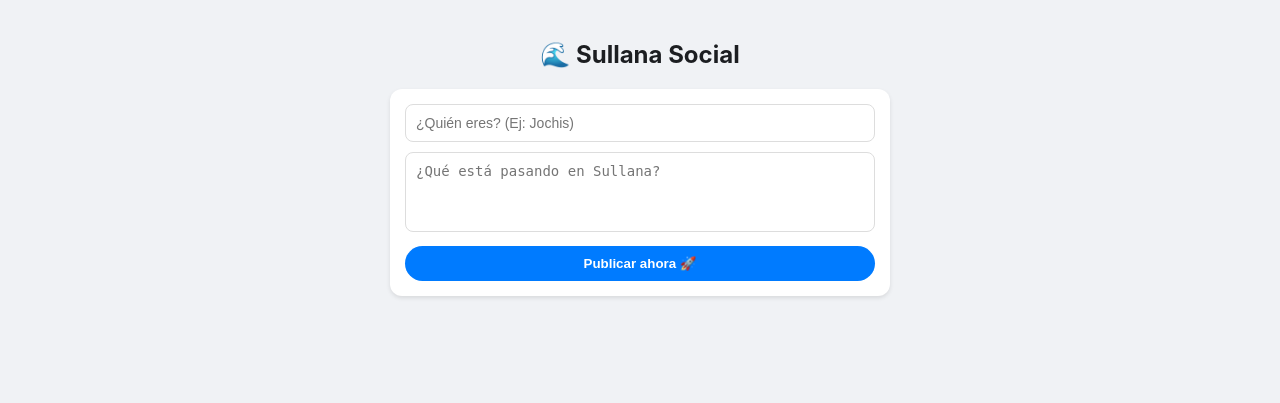
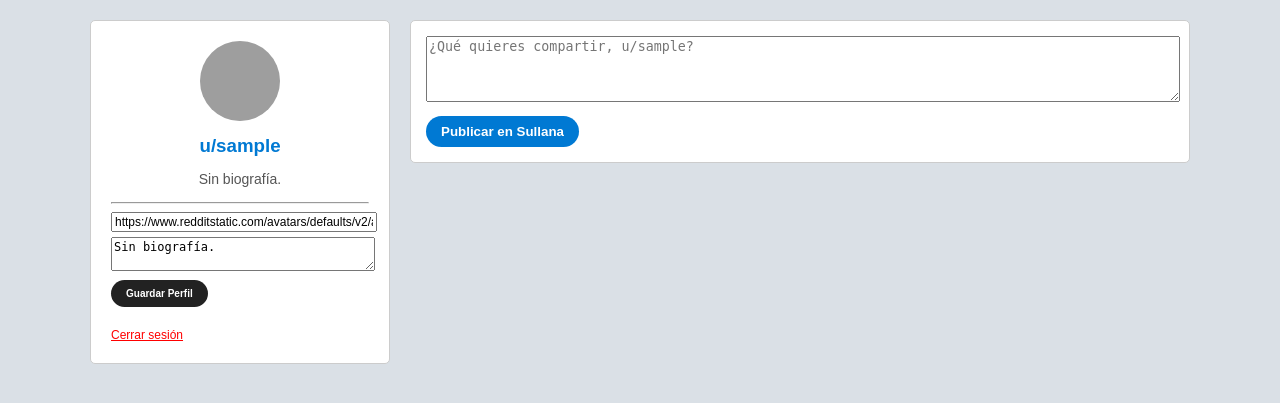
Before and after one commit to valentino16camacho-star/V-ctor-Social-V2, a Flask app: page / in a window 1280 px wide. Shown: the top 403 px of the page. Run offline with Flask 3, Linux system fonts and the light colour scheme; the visitor is signed in with stand-in values (Sample User, id 1); some libraries are stand-ins or nearby versions; grey boxes are pictures that could not be loaded.

Commit message:
index.html

```diff
--- a/templates/index.html
+++ b/templates/index.html
@@ -3,91 +3,81 @@
 <head>
     <meta charset="UTF-8">
     <meta name="viewport" content="width=device-width, initial-scale=1.0">
-    <title>Sullana Social V2</title>
+    <title>Sullana Reddit</title>
     <script src="https://cdn.socket.io/4.7.2/socket.io.min.js"></script>
     <style>
-        :root {
-            --primary: #007bff;
-            --bg: #f0f2f5;
-            --card: #ffffff;
-            --text: #1c1e21;
-        }
-        body {
-            font-family: -apple-system, BlinkMacSystemFont, "Segoe UI", Roboto, sans-serif;
-            background-color: var(--bg);
-            color: var(--text);
-            margin: 0; padding: 20px;
-            display: flex; flex-direction: column; align-items: center;
-        }
-        .container { width: 100%; max-width: 500px; }
+        :root { --reddit-blue: #0079D3; --bg: #DAE0E6; }
+        body { font-family: sans-serif; background: var(--bg); margin: 0; display: flex; justify-content: center; }
 
-        /* Caja de publicación */
-        .publisher {
-            background: var(--card); padding: 15px; border-radius: 12px;
-            box-shadow: 0 2px 4px rgba(0,0,0,0.1); margin-bottom: 20px;
-        }
-        input, textarea {
-            width: 100%; border: 1px solid #ddd; border-radius: 8px;
-            padding: 10px; margin-bottom: 10px; box-sizing: border-box;
-            font-size: 14px; outline: none;
-        }
-        textarea { height: 80px; resize: none; }
-        button {
-            background: var(--primary); color: white; border: none;
-            padding: 10px 20px; border-radius: 20px; font-weight: bold;
-            cursor: pointer; width: 100%; transition: 0.3s;
-        }
-        button:hover { opacity: 0.9; transform: scale(0.98); }
+        .layout { display: grid; grid-template-columns: 300px 1fr; gap: 20px; width: 95%; max-width: 1100px; padding-top: 20px; }
 
-        /* El Muro */
-        .post {
-            background: var(--card); padding: 15px; border-radius: 12px;
-            box-shadow: 0 1px 2px rgba(0,0,0,0.1); margin-bottom: 15px;
-            animation: slideIn 0.3s ease-out;
-        }
-        .post b { color: var(--primary); font-size: 15px; }
-        .post p { margin: 8px 0; line-height: 1.4; }
-        .post small { color: #65676b; font-size: 12px; }
+        /* BARRA LATERAL (PERFIL) */
+        .sidebar { background: white; border-radius: 5px; padding: 20px; height: fit-content; position: sticky; top: 20px; border: 1px solid #ccc; }
+        .avatar-img { width: 80px; height: 80px; border-radius: 50%; object-fit: cover; background: #eee; }
+        .profile-info h3 { margin: 10px 0 5px; color: var(--reddit-blue); }
+        .bio-text { font-size: 14px; color: #555; margin-bottom: 15px; }
+        .edit-form input, .edit-form textarea { width: 100%; margin-bottom: 5px; font-size: 12px; }
 
-        @keyframes slideIn {
-            from { opacity: 0; transform: translateY(-10px); }
-            to { opacity: 1; transform: translateY(0); }
-        }
+        /* MURO DE POSTS */
+        .feed { display: flex; flex-direction: column; gap: 15px; }
+        .post-box { background: white; padding: 15px; border-radius: 5px; border: 1px solid #ccc; }
+        .post { background: white; border: 1px solid #ccc; border-radius: 5px; display: flex; }
+        .votes { background: #f8f9fa; width: 40px; display: flex; flex-direction: column; align-items: center; padding: 10px 0; border-right: 1px solid #eee; }
+        .content { padding: 10px 15px; flex-grow: 1; }
+
+        button { cursor: pointer; background: var(--reddit-blue); color: white; border: none; border-radius: 20px; padding: 8px 15px; font-weight: bold; }
+
+        @media (max-width: 768px) { .layout { grid-template-columns: 1fr; } .sidebar { position: static; } }
     </style>
 </head>
 <body>
 
-    <div class="container">
-        <h2 style="text-align: center;">🌊 Sullana Social</h2>
+    <div class="layout">
+        <aside class="sidebar">
+            <div style="text-align: center;">
+                <img src="{{ avatar }}" class="avatar-img" alt="Foto">
+                <div class="profile-info">
+                    <h3>u/{{ usuario }}</h3>
+                    <p class="bio-text">{{ bio }}</p>
+                </div>
+            </div>
+            <hr>
+            <form action="/editar_perfil" method="POST" class="edit-form">
+                <input type="text" name="foto_url" placeholder="URL de tu foto" value="{{ avatar }}">
+                <textarea name="bio" placeholder="Tu biografía...">{{ bio }}</textarea>
+                <button type="submit" style="background: #222; font-size: 10px;">Guardar Perfil</button>
+            </form>
+            <br>
+            <a href="/login" style="font-size: 12px; color: red;">Cerrar sesión</a>
+        </aside>
 
-        <div class="publisher">
-            <input type="text" id="user" placeholder="¿Quién eres? (Ej: Jochis)">
-            <textarea id="msg" placeholder="¿Qué está pasando en Sullana?"></textarea>
-            <button onclick="publicar()">Publicar ahora 🚀</button>
+        <main class="feed">
+            <div class="post-box">
+                <textarea id="msg" placeholder="¿Qué quieres compartir, u/{{ usuario }}?" style="width: 100%; height: 60px;"></textarea>
+                <button onclick="publicar()" style="margin-top: 10px;">Publicar en Sullana</button>
             </div>
 
             <div id="muro">
                 {% for p in posts %}
                 <div class="post">
-                    <b>@{{ p.usuario }}</b>
+                    <div class="votes">⬆️<br>0<br>⬇️</div>
+                    <div class="content">
+                        <small>Publicado por <b>u/{{ p.usuario }}</b> a las {{ p.hora }}</small>
                         <p>{{ p.contenido }}</p>
-                    <small>{{ p.hora }}</small>
+                    </div>
                 </div>
                 {% endfor %}
             </div>
+        </main>
     </div>
 
     <script>
         var socket = io();
-
         function publicar() {
-            var u = document.getElementById('user').value;
             var m = document.getElementById('msg').value;
-            if(u && m) {
-                socket.emit('enviar_post', {usuario: u, contenido: m});
+            if(m) {
+                socket.emit('enviar_post', {contenido: m});
                 document.getElementById('msg').value = '';
-            } else {
-                alert("Escribe tu nombre y un mensaje, che.");
             }
         }
 
@@ -95,9 +85,11 @@
             var muro = document.getElementById('muro');
             var nuevoHtml = `
                 <div class="post">
-                    <b>@${data.usuario}</b>
+                    <div class="votes">⬆️<br>0<br>⬇️</div>
+                    <div class="content">
+                        <small>Publicado por <b>u/${data.usuario}</b> a las ${data.hora}</small>
                         <p>${data.contenido}</p>
-                    <small>${data.hora}</small>
+                    </div>
                 </div>`;
             muro.insertAdjacentHTML('afterbegin', nuevoHtml);
         });
```
Lines whose indentation alone changed are shown as unchanged.
